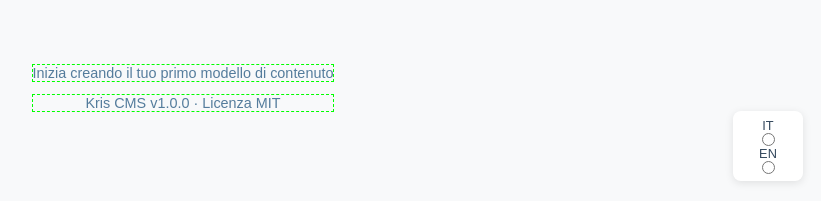
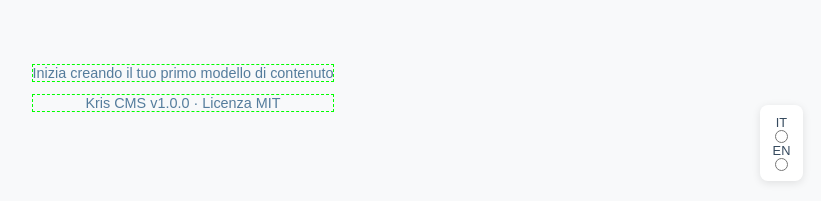
Before and after one commit to fellarrusto/kris-cms, a PHP site: page /editor/index.php in a window 1280 px wide. Shown: the part 599-800 px from the top of the page, without its empty margins (457-1278 px from the left). Run offline with PHP 8.4, Linux system fonts and the light colour scheme; the visitor is signed in with stand-in values (Sample User, id 1).

Commit message:
Fixed language selector sizing css

```diff
--- a/editor/editor.css
+++ b/editor/editor.css
@@ -107,10 +107,10 @@
 
 .language-switcher {
     position: fixed;
+    height: auto;
+    width: auto;
     bottom: 20px;
     right: 20px;
-    width: 50px;
-    height: 50px;
     background-color: white;
     border-radius: 8px;
     box-shadow: 0 2px 8px rgba(0, 0, 0, 0.1);
```
